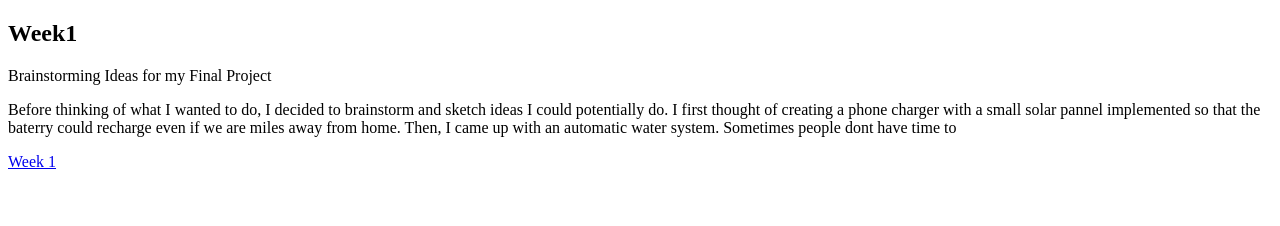
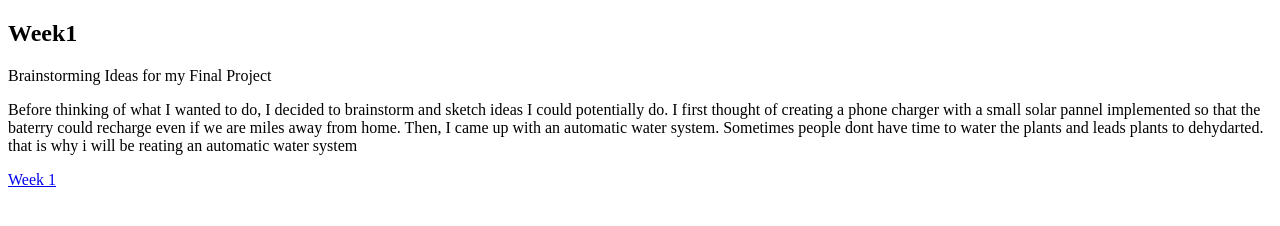
Before and after one commit to gaar24/PS50, a plain HTML site: page h.html in a window 1280 px wide. Drawn offline with Linux system fonts and the light colour scheme.

Commit message:
Update h.html

```diff
--- a/h.html
+++ b/h.html
@@ -7,7 +7,7 @@
 <body>
     <h2> Week1</h2>
     <p class="p-welcome"> Brainstorming Ideas for my Final Project</p>
-    <p class="p-welcome"> Before thinking of what I wanted to do, I decided to brainstorm and sketch ideas I could potentially do. I first thought of creating a phone charger with a small solar pannel implemented so that the baterry could recharge even if we are miles away from home. Then, I came up with an automatic water system. Sometimes people dont have time to </p>
+    <p class="p-welcome"> Before thinking of what I wanted to do, I decided to brainstorm and sketch ideas I could potentially do. I first thought of creating a phone charger with a small solar pannel implemented so that the baterry could recharge even if we are miles away from home. Then, I came up with an automatic water system. Sometimes people dont have time to water the plants and leads plants to dehydarted. that is why i will be reating an automatic water system </p>
     <a href="h.html">Week 1 <a/>
 
 
```
